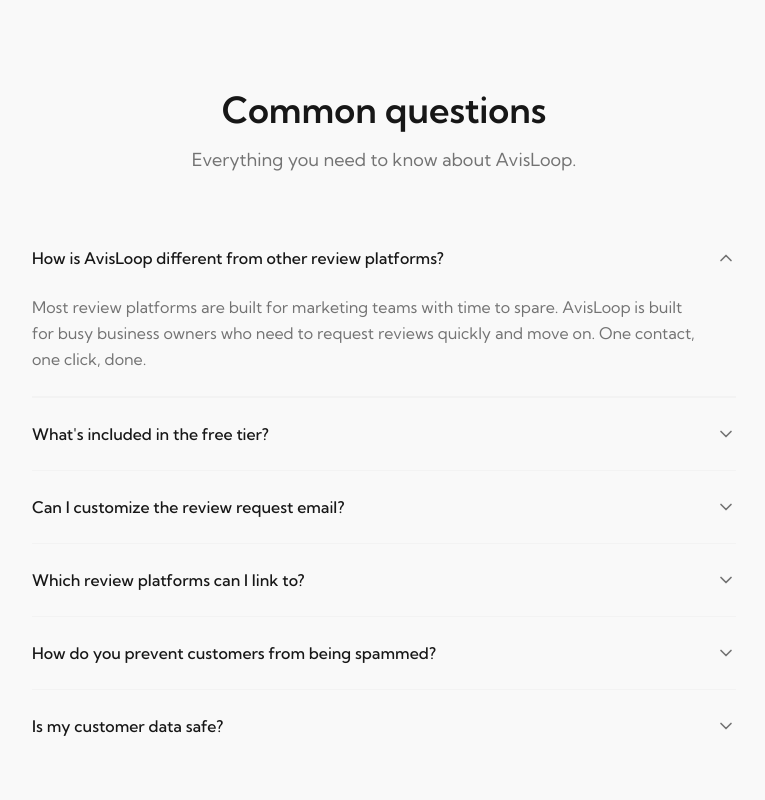
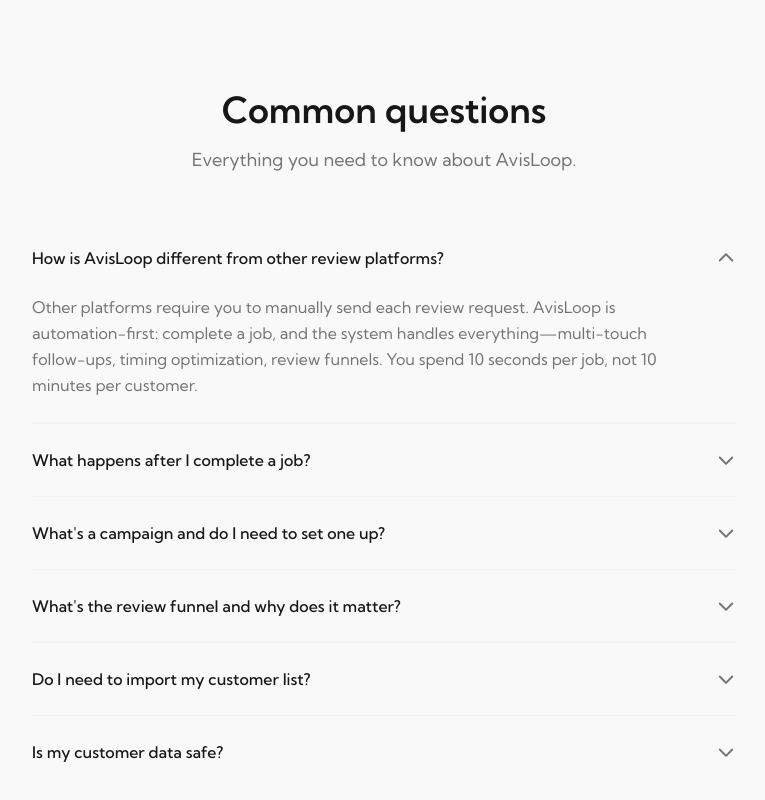
Before and after one commit to aanthonyle28/AvisLoop, a Next.js app: page / in a window 1280 px wide. Shown: the part 4755-5555 px from the top of the page, without its empty margins (256-1021 px from the left). Built offline with nearby package versions, Linux system fonts and the light colour scheme; no server answers.

Commit message:
feat(31-04): rewrite FAQ for V2 workflow
- Replace V1 FAQ questions with V2-aligned content
- Explain campaigns, job completion, review funnel
- Migrate ChevronDown to CaretDown (Phosphor icon)
- Remove 'one contact, one click' V1 language

```diff
--- a/components/marketing/faq-section.tsx
+++ b/components/marketing/faq-section.tsx
@@ -1,34 +1,34 @@
 "use client";
 
 import { useState } from "react";
-import { ChevronDown } from "lucide-react";
+import { CaretDown } from "@phosphor-icons/react";
 import { cn } from "@/lib/utils";
 
 const faqs = [
   {
     question: "How is AvisLoop different from other review platforms?",
     answer:
-      "Most review platforms are built for marketing teams with time to spare. AvisLoop is built for busy business owners who need to request reviews quickly and move on. One contact, one click, done.",
+      "Other platforms require you to manually send each review request. AvisLoop is automation-first: complete a job, and the system handles everything—multi-touch follow-ups, timing optimization, review funnels. You spend 10 seconds per job, not 10 minutes per customer.",
   },
   {
-    question: "What's included in the free tier?",
+    question: "What happens after I complete a job?",
     answer:
-      "You get 25 review request emails per month, contact management, a customizable email template, and full delivery tracking. No credit card required to start.",
+      "AvisLoop automatically creates a customer record (if new) or links to existing customer, finds the campaign matching your service type (HVAC, plumbing, etc.), and schedules 2-3 follow-up touches over 3-5 days. The first message sends 24-72 hours after job completion (varies by service). You don't do anything else.",
   },
   {
-    question: "Can I customize the review request email?",
+    question: "What's a campaign and do I need to set one up?",
     answer:
-      "Yes! You can personalize the email subject, body text, and include your business name. The email is sent from our professional infrastructure to ensure high deliverability.",
+      "Campaigns are pre-built multi-touch sequences. During onboarding, you choose a preset (Fast, Standard, or Slow) and AvisLoop creates campaigns for each service type you offer. These run automatically—you never manually trigger a campaign. Just complete jobs.",
   },
   {
-    question: "Which review platforms can I link to?",
+    question: "What's the review funnel and why does it matter?",
     answer:
-      "You can link to any review platform — Google Business, Yelp, Facebook, TripAdvisor, industry-specific sites, or even your own website. Just add your review URL in settings.",
+      "The review funnel protects your Google rating. When a customer clicks your review link, they rate their experience 1-5 stars privately first. 4-5 stars redirects to Google for a public review. 1-3 stars shows a private feedback form so you can fix the issue before it goes public.",
   },
   {
-    question: "How do you prevent customers from being spammed?",
+    question: "Do I need to import my customer list?",
     answer:
-      "We have built-in cooldown periods. Once you send a review request to a customer, you can't send another one for a set number of days. This protects your customer relationships.",
+      "No. AvisLoop creates customers automatically when you complete jobs. Most businesses start with zero customers and build their list organically as they work. Customer import is optional—not the primary workflow.",
   },
   {
     question: "Is my customer data safe?",
@@ -56,9 +56,11 @@
         aria-expanded={isOpen}
       >
         <span className="font-medium pr-4">{question}</span>
-        <ChevronDown
+        <CaretDown
+          size={20}
+          weight="bold"
           className={cn(
-            "h-5 w-5 flex-shrink-0 text-muted-foreground transition-transform duration-200",
+            "flex-shrink-0 text-muted-foreground transition-transform duration-200",
             isOpen && "rotate-180"
           )}
           aria-hidden="true"
```
